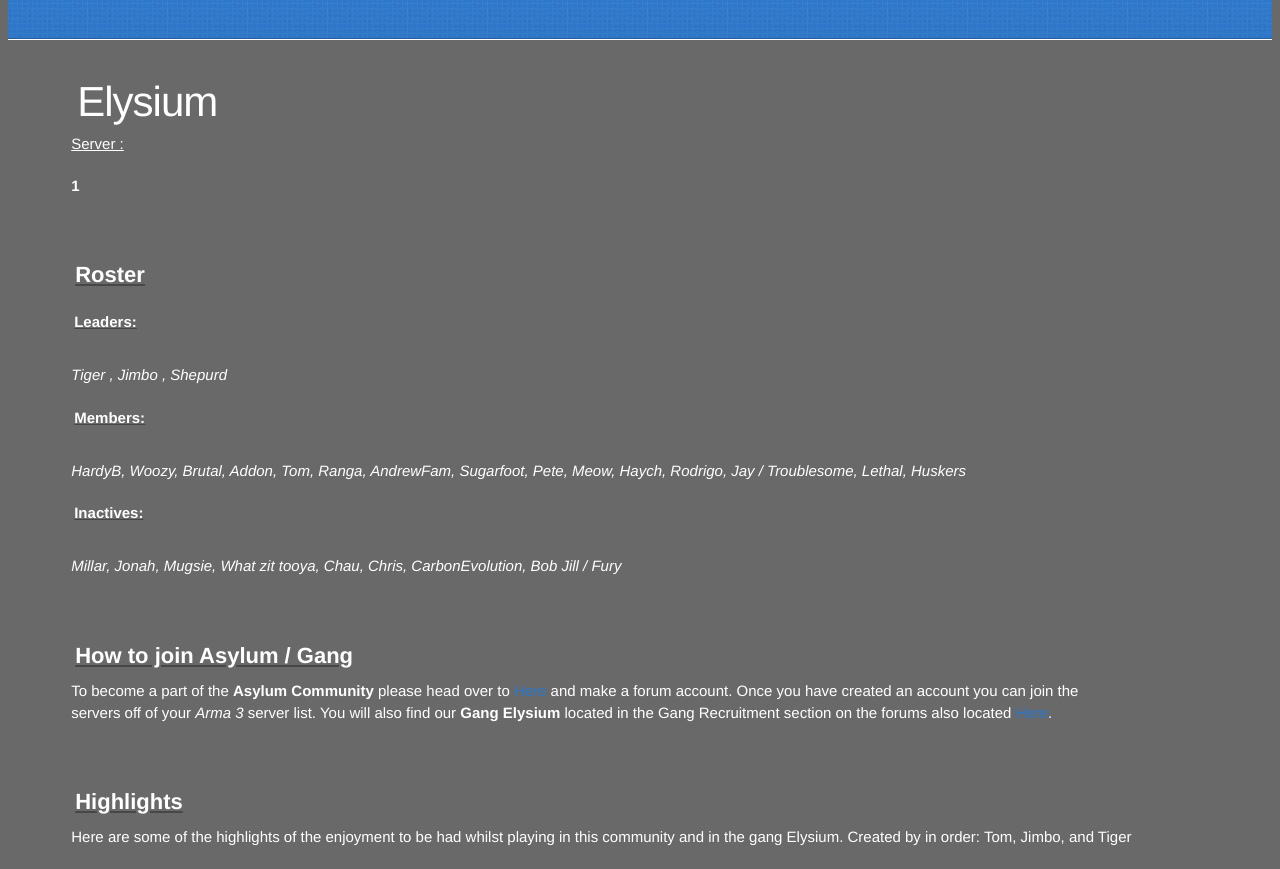
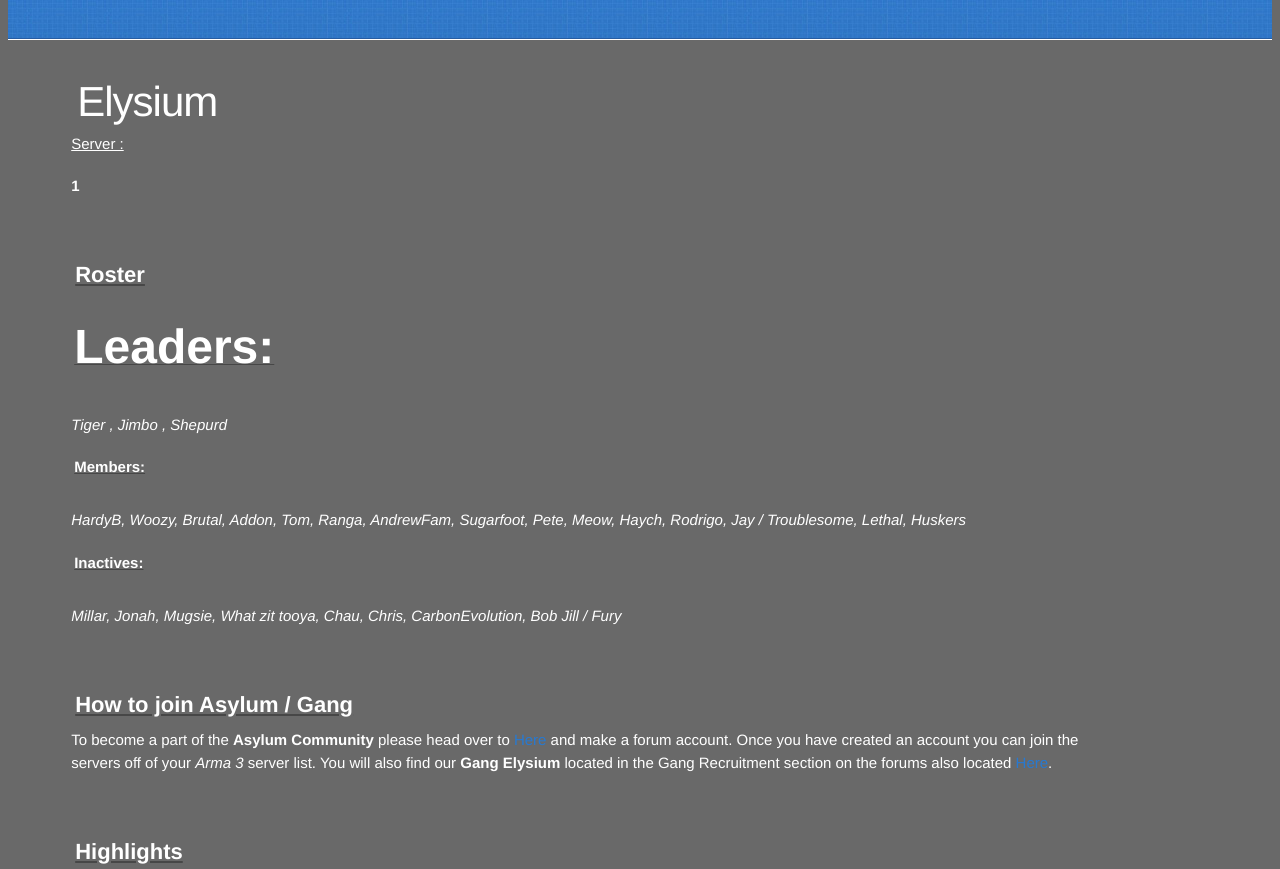
Before and after one commit to DerekR0123/Rossfitness.github.io, a Jekyll site: the page index.html, which Jekyll copies as it is, in a window 1280 px wide. Shown: the part 223-1092 px from the top of the page. Built offline with Jekyll 4.4.1, drawn with Linux system fonts in a browser that asks for light colours; grey boxes are pictures that could not be loaded.

Commit message:
Update index.html

```diff
--- a/index.html
+++ b/index.html
@@ -36,7 +36,7 @@
 <FONT COLOR="FFFFFF">Roster</FONT></u></h2>
 
 <p><h4><u>
-<FONT COLOR="FFFFFF">Leaders:</u></h4></FONT><br><em>Tiger , Jimbo , Shepurd<br></em></p>
+<FONT size="36" COLOR="FFFFFF">Leaders:</u></h4></FONT><br><em>Tiger , Jimbo , Shepurd<br></em></p>
 <p><h4><u>
 <FONT COLOR="FFFFFF">Members:</FONT></u></h4><br>
 <em>HardyB, Woozy, Brutal, Addon, Tom, Ranga, AndrewFam, Sugarfoot, Pete, Meow,
```
